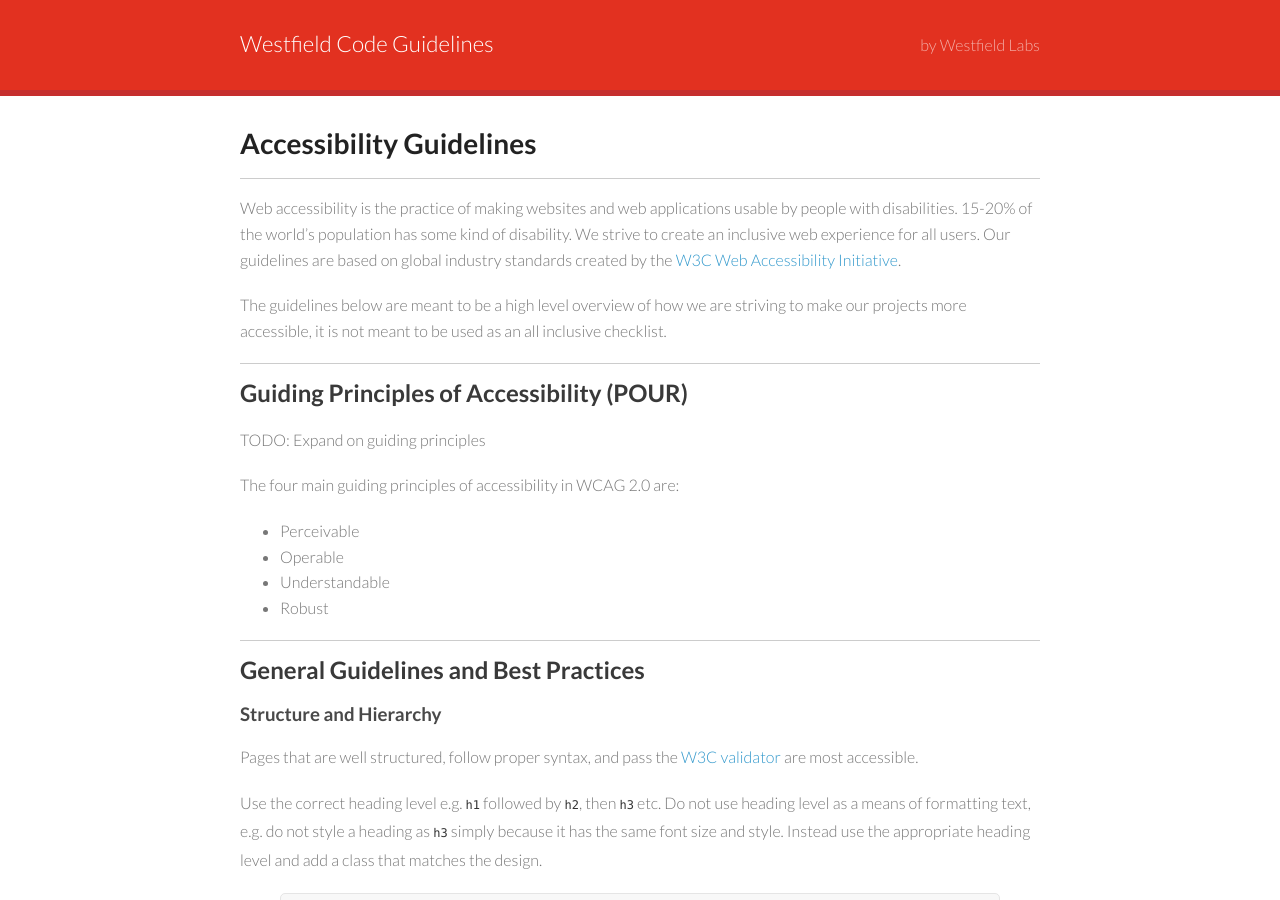
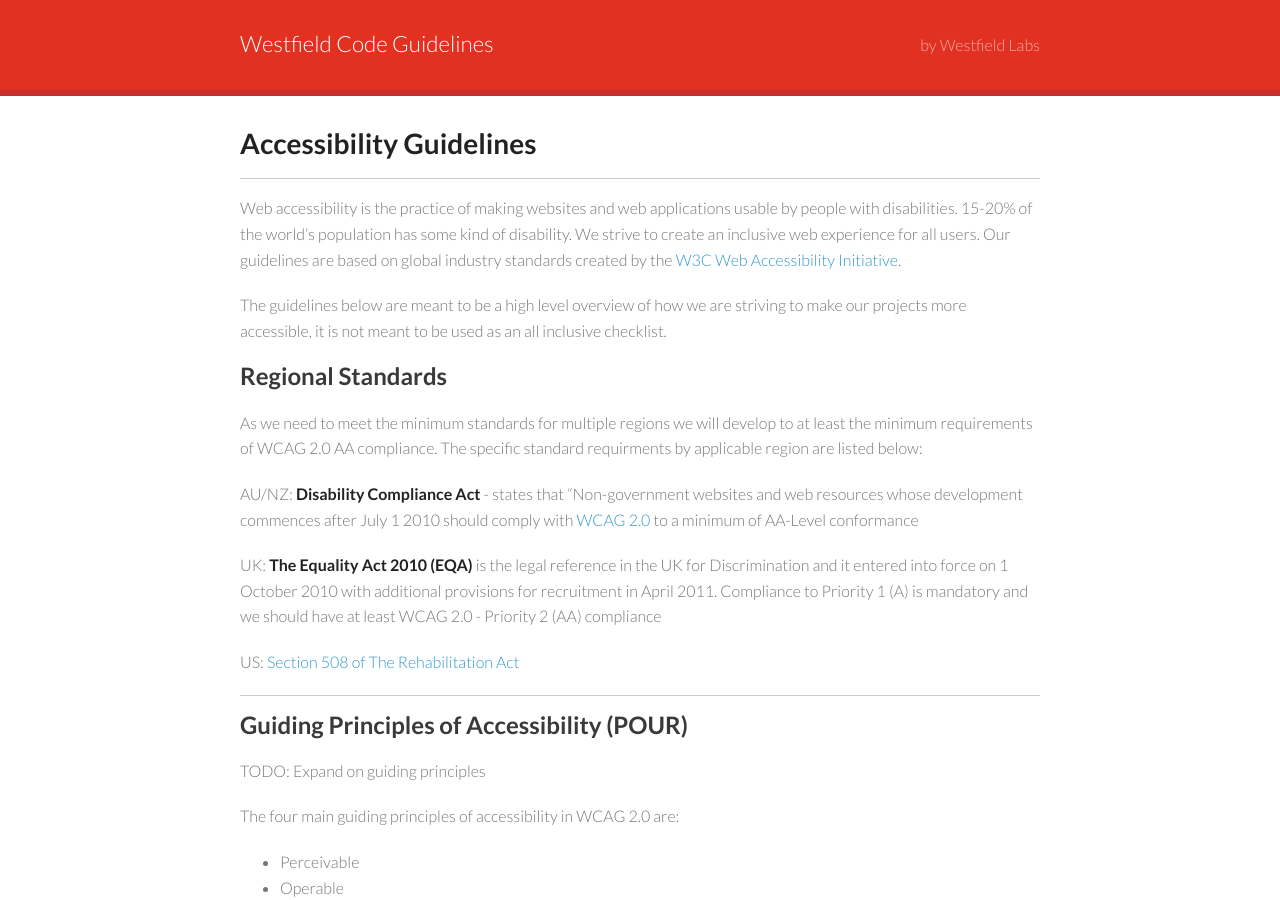
Before and after one commit to westfieldlabs/westfield_code_guidelines, a Jekyll site: the page built from accessibility-guidelines/index.md, in a window 1280 px wide and 900 px high. Built offline with Jekyll 4.4.1, drawn with Linux system fonts in a browser that asks for light colours.

Commit message:
Update index.md

```diff
--- a/accessibility-guidelines/index.md
+++ b/accessibility-guidelines/index.md
@@ -9,6 +9,16 @@
 Web accessibility is the practice of making websites and web applications usable by people with disabilities. 15-20% of the world's population has some kind of disability. We strive to create an inclusive web experience for all users. Our guidelines are based on global industry standards created by the [W3C Web Accessibility Initiative](http://www.w3.org/WAI/intro/wcag.php).
 
 The guidelines below are meant to be a high level overview of how we are striving to make our projects more accessible, it is not meant to be used as an all inclusive checklist.
+
+## Regional Standards
+
+As we need to meet the minimum standards for multiple regions we will develop to at least the minimum requirements of WCAG 2.0 AA compliance. The specific standard requirments by applicable region are listed below:
+
+AU/NZ: **Disability Compliance Act** - states that “Non-government websites and web resources whose development commences after July 1 2010 should comply with [WCAG 2.0](http://www.w3.org/TR/WCAG20/) to a minimum of AA-Level conformance
+
+UK: **The Equality Act 2010 (EQA)**  is the legal reference in the UK for Discrimination and it entered into force on 1 October 2010 with additional provisions for recruitment in April 2011.  Compliance to Priority 1 (A) is mandatory and we should have at least WCAG 2.0 - Priority 2 (AA) compliance
+
+US: **[Section 508 of The Rehabilitation Act](http://www.section508.gov/)**
 
 ***
 
```
